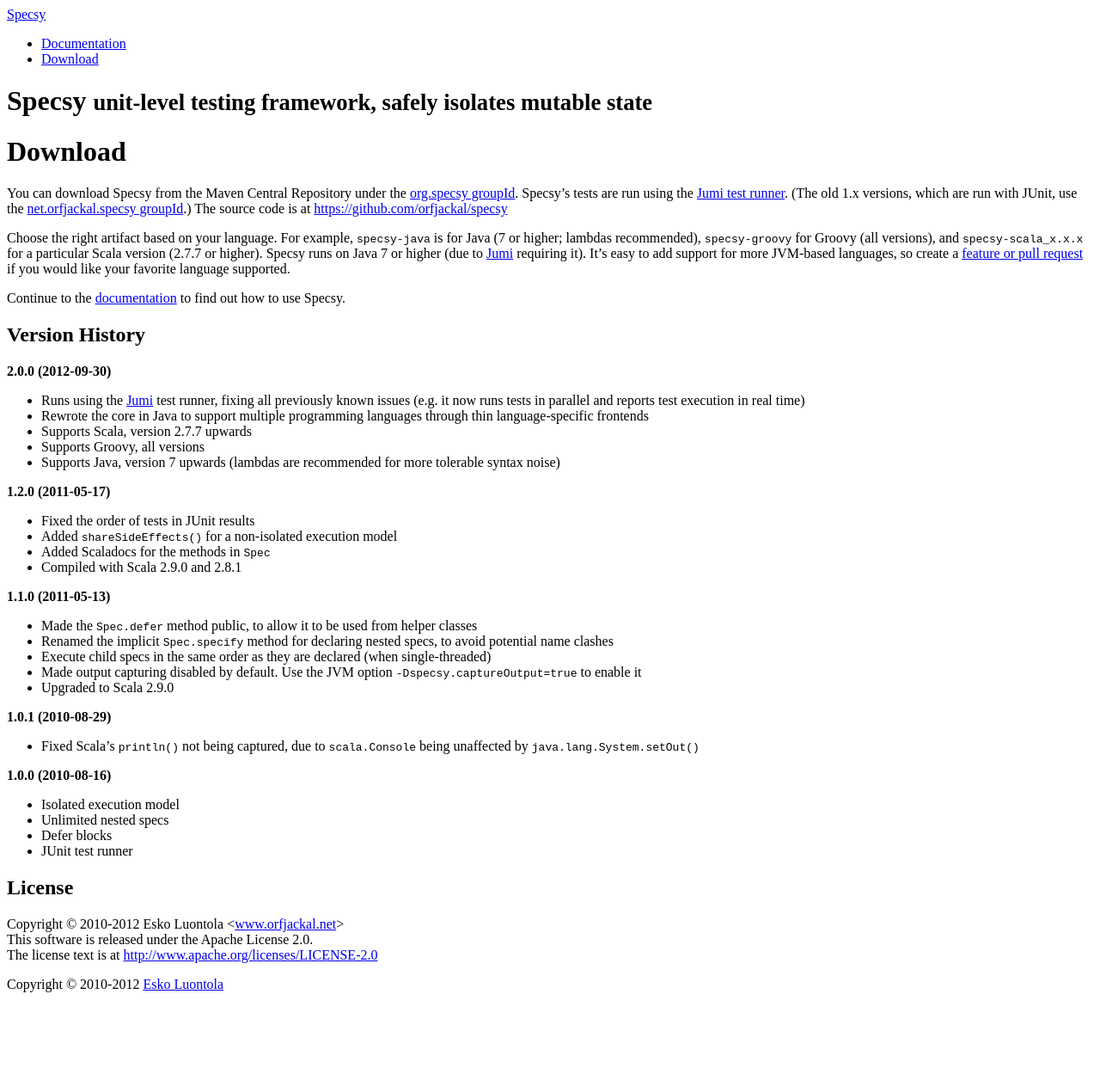
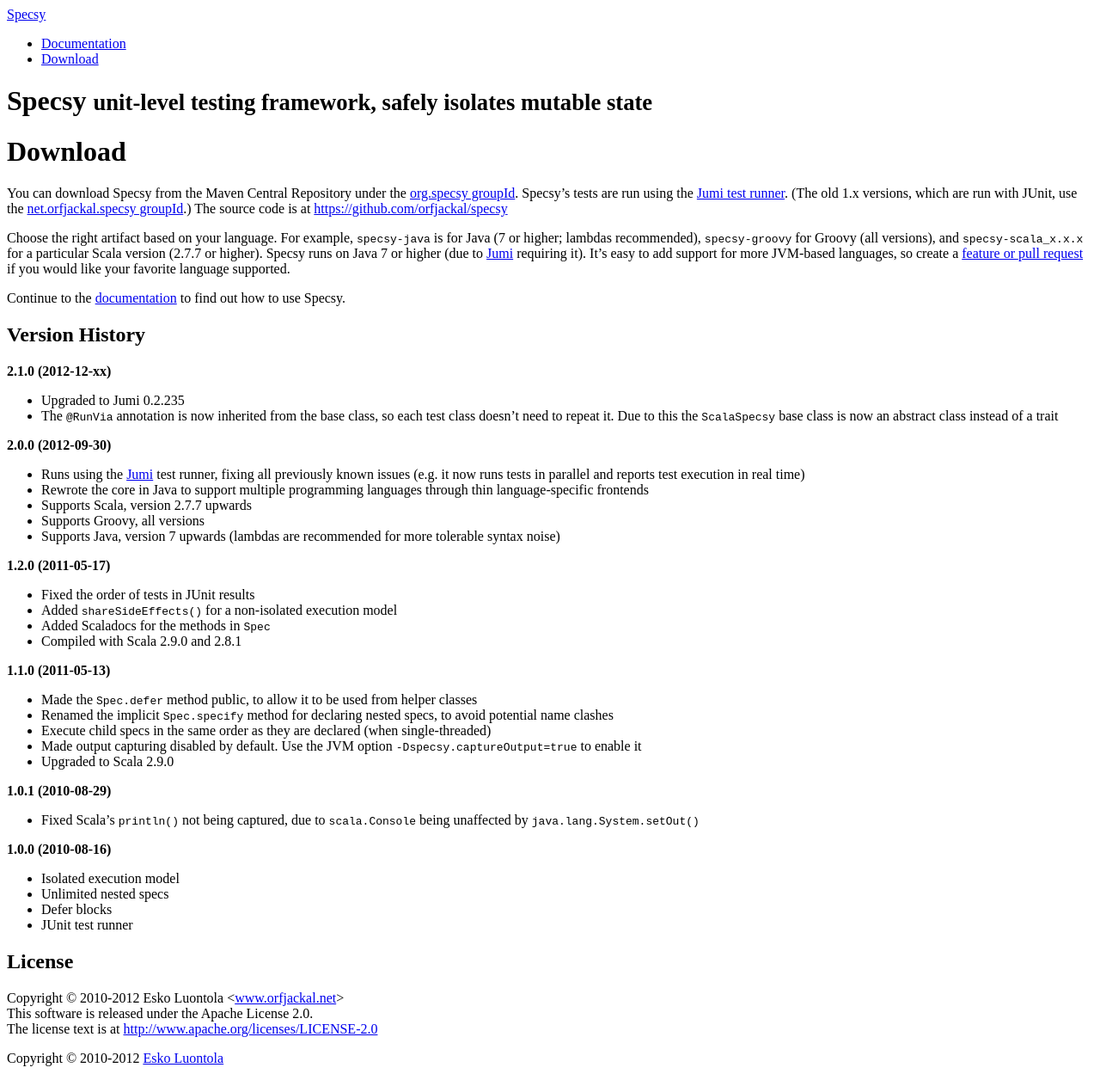
Before and after one commit to luontola/specsy, a Jekyll site: the page built from download.md, in a window 1280 px wide. Shown: the whole page at 86% size. Built offline with Jekyll 4.4.1, drawn with Linux system fonts in a browser that asks for light colours; before the commit the page ends 1170 px from its top, so only the background shows below that.

```diff
--- a/download.md
+++ b/download.md
@@ -14,6 +14,11 @@ Continue to the [documentation](documentation.html) to find out how to use Specs
 
 Version History
 ---------------
+
+**2.1.0 (2012-12-xx)**
+
+- Upgraded to Jumi 0.2.235
+- The `@RunVia` annotation is now inherited from the base class, so each test class doesn't need to repeat it. Due to this the `ScalaSpecsy` base class is now an abstract class instead of a trait
 
 **2.0.0 (2012-09-30)**
 
```
